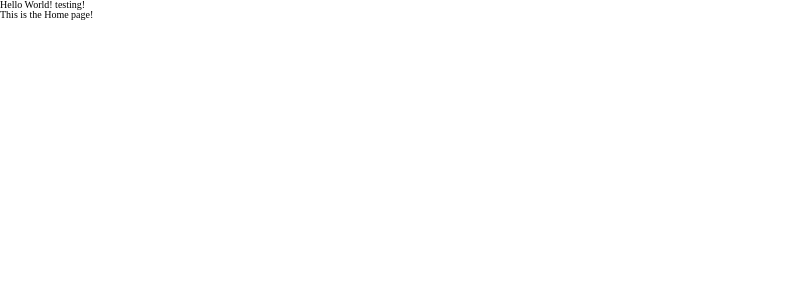
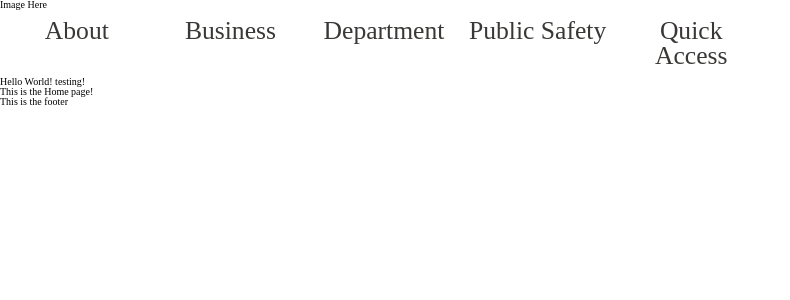
Before and after one commit to pharrRevamp/pharr-tx.gov, a React (Create React App) app in the folder pharr-tx_gov/: page / in a window 1280 px wide. Shown: the top 300 px of the page, without its empty margins (0-790 px from the left). Built offline with nearby package versions, Linux system fonts and the light colour scheme.

Commit message:
working on the navbar1

```diff
--- a/pharr-tx_gov/package.json
+++ b/pharr-tx_gov/package.json
@@ -8,6 +8,7 @@
     "@testing-library/user-event": "^12.1.10",
     "react": "^17.0.2",
     "react-dom": "^17.0.2",
+    "react-router-dom": "^5.2.0",
     "react-scripts": "4.0.3",
     "web-vitals": "^1.0.1"
   },
--- a/pharr-tx_gov/src/App.js
+++ b/pharr-tx_gov/src/App.js
@@ -1,11 +1,16 @@
 import React from "react";
 import HomePage from "./homePage/HomePage";
+import NavBar from "./components/NavBar";
+import Footer from "./components/Footer";
 import "./css/index.css";
+
 function App() {
   return (
     <div className="App">
+      <NavBar />
       <h1>Hello World! testing!</h1>
       <HomePage />
+      <Footer />
     </div>
   );
 }
--- a/pharr-tx_gov/src/components/Footer.js
+++ b/pharr-tx_gov/src/components/Footer.js
@@ -0,0 +1,6 @@
+import React from "react";
+
+function Footer() {
+  return <footer>This is the footer</footer>;
+}
+export default Footer;
--- a/pharr-tx_gov/src/components/NavBar.js
+++ b/pharr-tx_gov/src/components/NavBar.js
@@ -0,0 +1,20 @@
+import React from "react";
+// import { Link } from "react-router-dom";
+
+function NavBar() {
+  return (
+    <div className="NavBar">
+      <header>
+        <h1>Image Here</h1>
+        <nav>
+          <a href="#.">About</a>
+          <a href="#.">Business</a>
+          <a href="#.">Department</a>
+          <a href="#.">Public Safety</a>
+          <a href="#.">Quick Access</a>
+        </nav>
+      </header>
+    </div>
+  );
+}
+export default NavBar;
--- a/pharr-tx_gov/src/css/index.css
+++ b/pharr-tx_gov/src/css/index.css
@@ -123,3 +123,20 @@ table {
   border-collapse: collapse;
   border-spacing: 0;
 }
+.NavBar nav {
+  display: flex;
+  justify-content: space-evenly;
+  width: 60%;
+}
+.NavBar nav a {
+  font-size: 1.6rem;
+  color: #393836;
+  width: 18%;
+  text-align: center;
+  text-decoration: none;
+  padding: 1%;
+}
+.NavBar nav a:hover {
+  color: pink;
+  border-top: solid #003f81 3px;
+}
--- /dev/null
+++ b/pharr-tx_gov/src/less/componentsLESS/navbar.less
@@ -0,0 +1,19 @@
+.NavBar {
+  nav {
+    display: flex;
+    justify-content: space-evenly;
+    width: 60%;
+    a {
+      font-size: @contentFont;
+      color: @mainFontColor2;
+      width: 18%;
+      text-align: center;
+      text-decoration: none;
+      padding: 1%;
+      &:hover {
+        color: pink;
+        border-top: solid @trimColor1 3px;
+      }
+    } // a
+  } // nav
+} // navbar
--- a/pharr-tx_gov/src/less/index.less
+++ b/pharr-tx_gov/src/less/index.less
@@ -2,3 +2,4 @@
 @import "./mixins.less";
 @import "./variables.less";
 @import "./global.less";
+@import "./componentsLESS/navbar.less";
--- a/pharr-tx_gov/src/less/variables.less
+++ b/pharr-tx_gov/src/less/variables.less
@@ -8,3 +8,7 @@
 @trimColor1: #003f81; // Dark Cornflower Blue
 @trimColor2: #011e40; // Oxford Blue
 @trimColor3: #f5d230; // Yellow Munsell
+
+// Font Sizes
+@header: 2.6rem;
+@contentFont: 1.6rem;
```
Also changed, not shown: 1 other file (tests, documents, lock files or other folders).
